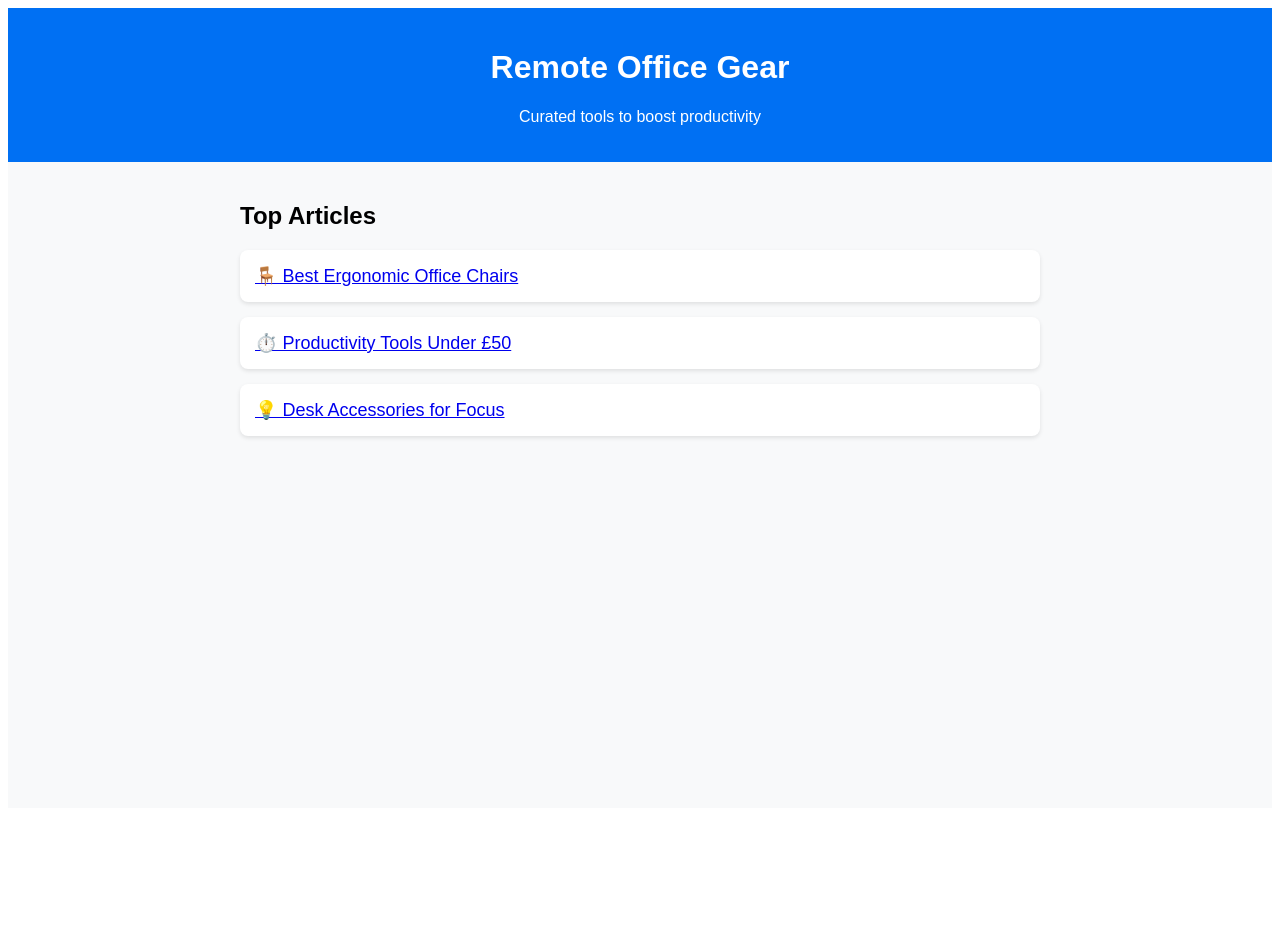
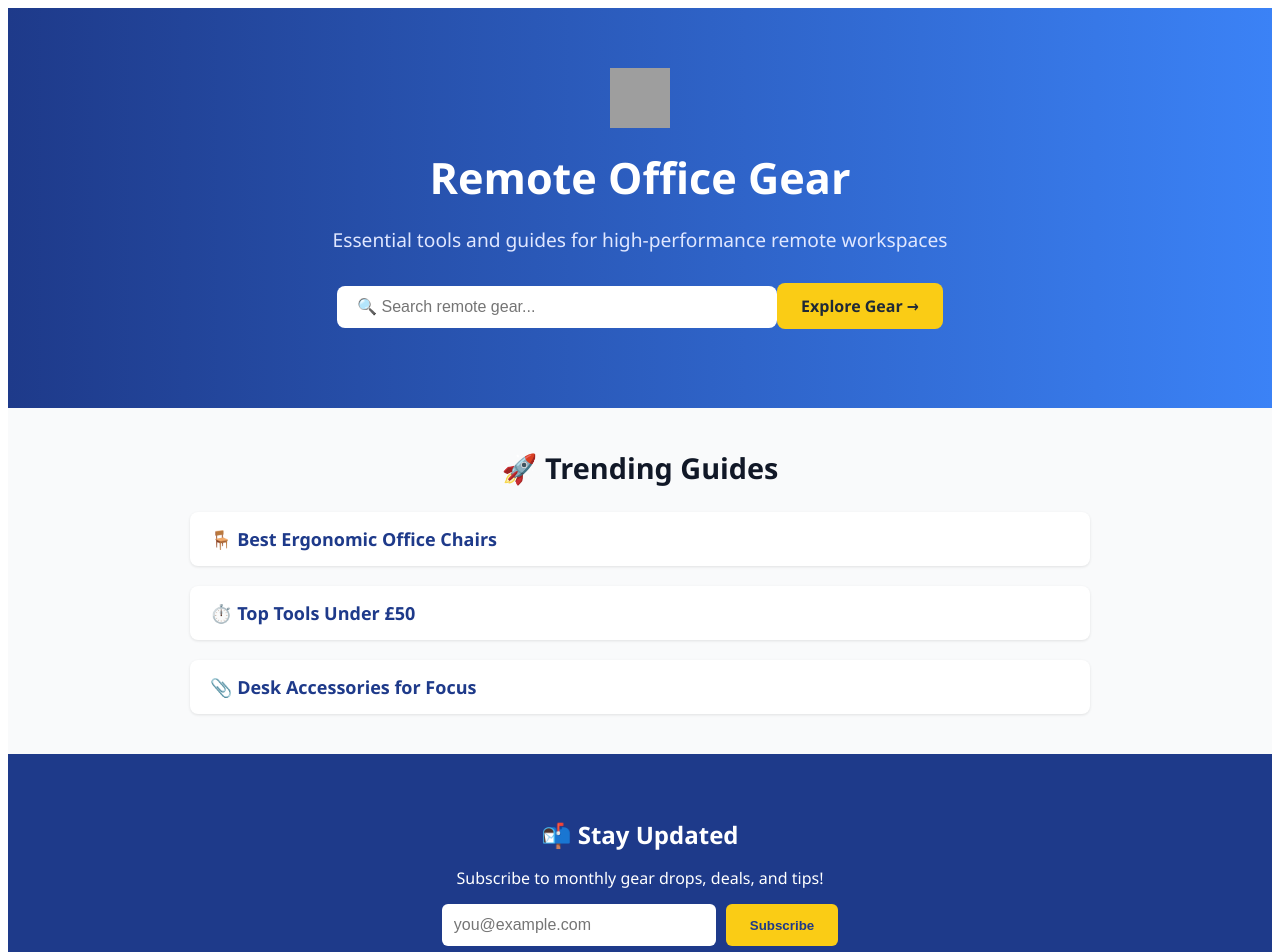
Before and after one commit to McTh12/remote-office-blog-, a Next.js app: page / in a window 1280 px wide. Shown: the top 952 px of the page. Before the commit the page ends 816 px from the top, so only its background shows below. Built offline with nearby package versions, Linux system fonts and the light colour scheme; grey boxes are pictures that could not be loaded.

Commit message:
Update index.js

```diff
--- a/pages/index.js
+++ b/pages/index.js
@@ -3,31 +3,182 @@ import Link from 'next/link';
 
 export default function Home() {
   return (
-    <div style={{ fontFamily: 'Arial, sans-serif', backgroundColor: '#f8f9fa', minHeight: '100vh' }}>
+    <div style={styles.wrapper}>
       <Head>
         <title>Remote Office Gear</title>
       </Head>
-      <header style={{ backgroundColor: '#0070f3', padding: '20px' }}>
-        <h1 style={{ color: 'white', textAlign: 'center' }}>Remote Office Gear</h1>
-        <p style={{ color: 'white', textAlign: 'center', marginTop: '5px' }}>Curated tools to boost productivity</p>
+
+      <header style={styles.header}>
+        <div style={styles.overlay}>
+          <img src="/logo.png" alt="Logo" style={styles.logo} />
+          <h1 style={styles.title}>Remote Office Gear</h1>
+          <p style={styles.subtitle}>Essential tools and guides for high-performance remote workspaces</p>
+          <input
+            type="text"
+            placeholder="🔍 Search remote gear..."
+            onKeyDown={(e) => {
+              if (e.key === 'Enter') {
+                window.location.href = `/search?q=${encodeURIComponent(e.target.value)}`;
+              }
+            }}
+            style={styles.searchBar}
+          />
+          <a href="#newsletter" style={styles.cta}>Explore Gear →</a>
+        </div>
       </header>
-      <main style={{ maxWidth: '800px', margin: '40px auto', padding: '0 20px' }}>
-        <h2>Top Articles</h2>
-        <ul style={{ listStyleType: 'none', paddingLeft: 0 }}>
-          <li style={linkStyle}><Link href="/articles/best-office-chairs">🪑 Best Ergonomic Office Chairs</Link></li>
-          <li style={linkStyle}><Link href="/articles/tools-under-50">⏱️ Productivity Tools Under £50</Link></li>
-          <li style={linkStyle}><Link href="/articles/desk-accessories">💡 Desk Accessories for Focus</Link></li>
-        </ul>
+
+      <main style={styles.main}>
+        <section>
+          <h2 style={styles.sectionTitle}>🚀 Trending Guides</h2>
+          <ul style={styles.articleList}>
+            <li style={styles.articleItem}>
+              <Link href="/articles/best-office-chairs" legacyBehavior>
+                <a style={styles.link}>🪑 Best Ergonomic Office Chairs</a>
+              </Link>
+            </li>
+            <li style={styles.articleItem}>
+              <Link href="/articles/tools-under-50" legacyBehavior>
+                <a style={styles.link}>⏱️ Top Tools Under £50</a>
+              </Link>
+            </li>
+            <li style={styles.articleItem}>
+              <Link href="/articles/desk-accessories" legacyBehavior>
+                <a style={styles.link}>📎 Desk Accessories for Focus</a>
+              </Link>
+            </li>
+          </ul>
+        </section>
       </main>
+
+      <footer id="newsletter" style={styles.footer}>
+        <h3 style={styles.footerTitle}>📬 Stay Updated</h3>
+        <p style={styles.footerText}>Subscribe to monthly gear drops, deals, and tips!</p>
+        <form action="https://formspree.io/f/mnqeylkl" method="POST" style={styles.form}>
+          <input type="email" name="email" placeholder="you@example.com" required style={styles.input} />
+          <button type="submit" style={styles.button}>Subscribe</button>
+        </form>
+      </footer>
     </div>
   );
 }
 
-const linkStyle = {
-  backgroundColor: 'white',
-  borderRadius: '8px',
-  marginBottom: '15px',
-  padding: '15px',
-  boxShadow: '0 2px 4px rgba(0,0,0,0.1)',
-  fontSize: '18px',
+const styles = {
+  wrapper: {
+    fontFamily: "'Segoe UI', Tahoma, Geneva, Verdana, sans-serif",
+    backgroundColor: '#F9FAFB',
+    color: '#1F2937',
+    margin: 0,
+    padding: 0,
+  },
+  header: {
+    backgroundImage: 'linear-gradient(to right, #1E3A8A, #3B82F6)',
+    padding: '60px 20px',
+    textAlign: 'center',
+    color: '#FFFFFF',
+    position: 'relative',
+  },
+  overlay: {
+    maxWidth: '800px',
+    margin: '0 auto',
+  },
+  logo: {
+    width: '60px',
+    height: '60px',
+    marginBottom: '15px',
+  },
+  title: {
+    fontSize: '2.7em',
+    fontWeight: 'bold',
+    margin: '0 0 10px 0',
+  },
+  subtitle: {
+    fontSize: '1.2em',
+    color: '#E0E7FF',
+    marginBottom: '20px',
+  },
+  searchBar: {
+    padding: '12px 20px',
+    width: '80%',
+    maxWidth: '400px',
+    borderRadius: '8px',
+    border: 'none',
+    fontSize: '1em',
+    marginBottom: '20px',
+  },
+  cta: {
+    display: 'inline-block',
+    marginTop: '10px',
+    padding: '12px 24px',
+    backgroundColor: '#FACC15',
+    color: '#1F2937',
+    borderRadius: '8px',
+    textDecoration: 'none',
+    fontWeight: 'bold',
+    fontSize: '1em',
+  },
+  main: {
+    maxWidth: '900px',
+    margin: '40px auto',
+    padding: '0 20px',
+  },
+  sectionTitle: {
+    fontSize: '1.8em',
+    textAlign: 'center',
+    marginBottom: '25px',
+    color: '#111827',
+  },
+  articleList: {
+    listStyle: 'none',
+    paddingLeft: 0,
+  },
+  articleItem: {
+    marginBottom: '20px',
+  },
+  link: {
+    display: 'block',
+    backgroundColor: '#FFFFFF',
+    borderRadius: '8px',
+    padding: '15px 20px',
+    fontSize: '18px',
+    boxShadow: '0 1px 3px rgba(0,0,0,0.1)',
+    color: '#1E3A8A',
+    textDecoration: 'none',
+    fontWeight: 'bold',
+  },
+  footer: {
+    backgroundColor: '#1E3A8A',
+    color: '#FFFFFF',
+    textAlign: 'center',
+    padding: '40px 20px',
+  },
+  footerTitle: {
+    fontSize: '1.5em',
+    marginBottom: '10px',
+  },
+  footerText: {
+    fontSize: '1em',
+    marginBottom: '15px',
+  },
+  form: {
+    display: 'flex',
+    justifyContent: 'center',
+    gap: '10px',
+    flexWrap: 'wrap',
+  },
+  input: {
+    padding: '12px',
+    width: '250px',
+    borderRadius: '6px',
+    border: 'none',
+    fontSize: '1em',
+  },
+  button: {
+    padding: '12px 24px',
+    backgroundColor: '#FACC15',
+    color: '#1E3A8A',
+    fontWeight: 'bold',
+    border: 'none',
+    borderRadius: '6px',
+    cursor: 'pointer',
+  },
 };
```
